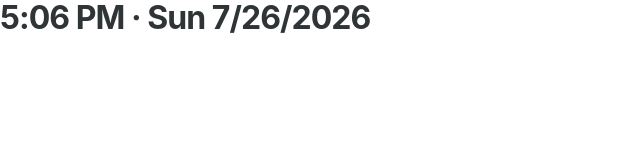
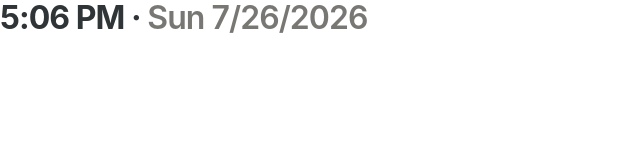
Before and after one commit to tschu08482/tschu8482, a plain HTML site: page index.html in a window 1280 px wide. Shown: the whole page, without its empty margins (0-640 px from the left). Drawn offline with Linux system fonts and the light colour scheme.

Commit message:
index.html

```diff
--- a/index.html
+++ b/index.html
@@ -7,6 +7,7 @@
   <style>
     :root {
       --fg: #2f3437;
+      --muted: #787774;
     }
 
     * { box-sizing: border-box; margin: 0; padding: 0; }
@@ -20,7 +21,6 @@
       text-rendering: optimizeLegibility;
     }
 
-    /* Remove extra height – let content define iframe height */
     body {
       padding: 0;
       display: block;
@@ -28,17 +28,22 @@
 
     .clock-block {
       width: 100%;
-      padding: 0; /* no extra vertical padding */
+      padding: 0;
     }
 
     /* One heading-style line */
     .clock-line {
       display: inline-block;
-      font-size: 32px;       /* Heading 1-ish */
+      font-size: 32px;       /* Heading-like */
       font-weight: 700;
       letter-spacing: -0.03em;
       line-height: 1.1;
-      white-space: nowrap;   /* keep whole string on one line */
+      white-space: nowrap;
+    }
+
+    .clock-muted {
+      color: var(--muted);   /* grey date */
+      font-weight: 600;
     }
   </style>
 </head>
@@ -64,7 +69,9 @@
 
       const dateStr = `${weekday} ${month}/${day}/${year}`;
 
-      document.getElementById('clockLine').textContent = `${timeStr} · ${dateStr}`;
+      // Build inner HTML so date can be grey
+      document.getElementById('clockLine').innerHTML =
+        `${timeStr} · <span class="clock-muted">${dateStr}</span>`;
     }
 
     updateClock();
```
